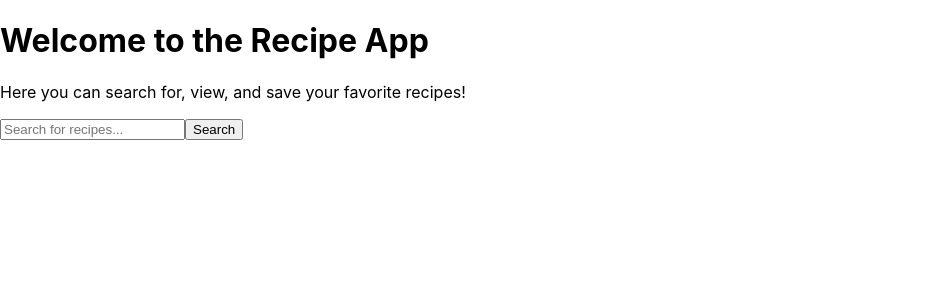
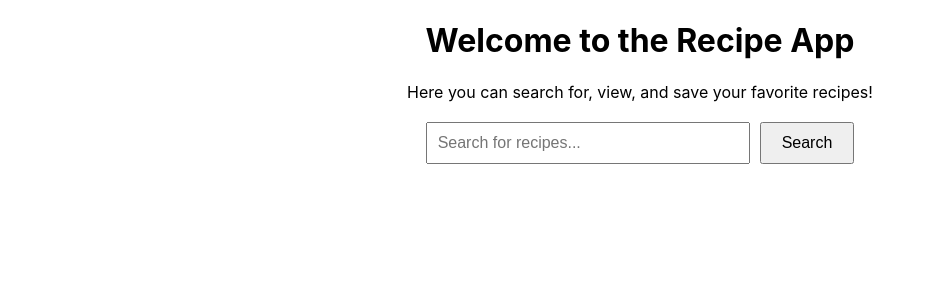
Before and after one commit to TamerTimraz/Recipe_Finder, a React (Create React App) app in the folder recipe-app/: page /home in a window 1280 px wide. Shown: the top 300 px of the page, without its empty margins (0-935 px from the left). Built offline with nearby package versions, Linux system fonts and the light colour scheme.

Commit message:
Added basic css styling to the main page

```diff
--- a/recipe-app/src/App.js
+++ b/recipe-app/src/App.js
@@ -4,6 +4,8 @@ import { Navigate } from 'react-router-dom';
 import Login from './components/Login';
 import Register from './components/Register';
 import HomePage from './components/HomePage';
+
+import "./styles.css";
 
 function App(){
   return (
--- a/recipe-app/src/components/HomePage.js
+++ b/recipe-app/src/components/HomePage.js
@@ -3,7 +3,7 @@ import RecipeSearch from "./RecipeSearch";
 
 const HomePage = () => {
     return (
-        <div>
+        <div style={{textAlign: "center"}}>
             <h1>Welcome to the Recipe App</h1>
             <p>Here you can search for, view, and save your favorite recipes!</p>
             <RecipeSearch />
--- a/recipe-app/src/components/RecipeSearch.js
+++ b/recipe-app/src/components/RecipeSearch.js
@@ -27,7 +27,7 @@ const RecipeSearch = () => {
 
     return (
         <div>
-            <form onSubmit={handleSearch}>
+            <form className="search-bar" onSubmit={handleSearch}>
                 <input
                     type="text"
                     value={query}
@@ -40,9 +40,9 @@ const RecipeSearch = () => {
             {loading && <p>Loading...</p>}
             {error && <p>{error}</p>}
 
-            <div>
+            <div className="recipe-list">
                 {recipes.map((recipe) => (
-                    <div key={recipe.id} >
+                    <div className="recipe-card" key={recipe.id} >
                         <h3>{recipe.title}</h3>
                         <img src={recipe.image} alt={recipe.title} />
                     </div>
--- /dev/null
+++ b/recipe-app/src/styles.css
@@ -0,0 +1,44 @@
+.search-bar {
+    display: flex;
+    justify-content: center;
+    margin: 20px;
+}
+
+.search-bar input {
+    width: 300px;
+    padding: 10px;
+    font-size: 16px;
+}
+
+.search-bar button {
+    padding: 10px 20px;
+    font-size: 16px;
+    margin-left: 10px;
+}
+
+.recipe-list {
+    display: flex;
+    flex-wrap: wrap;
+    gap: 16px;
+    padding: 16px;
+}
+
+.recipe-card {
+    background-color: #f9f9f9;
+    border: 1px solid #ddd;
+    border-radius: 8px;
+    padding: 16px;
+    width: 30%;
+    box-shadow: 0 4px 8px rgba(0, 0, 0, 0.1);
+}
+
+.recipe-card h3 {
+    margin-top: 0;
+    text-align: center;
+}
+
+.recipe-card img {
+    display: block;
+    margin-left: auto;
+    margin-right: auto;
+}
```
